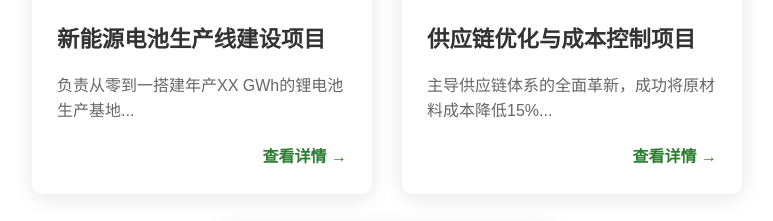
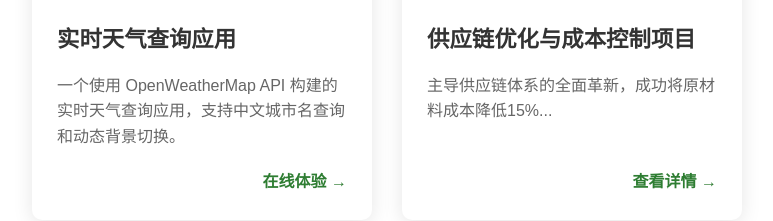
Before and after one commit to zhaoyangzhao88-max/portfolio-website, a plain HTML site: page index.html in a window 1280 px wide. Shown: the part 2494-2715 px from the top of the page, without its empty margins (253-1026 px from the left). Drawn offline with Linux system fonts and the light colour scheme.

```diff
--- a/index.html
+++ b/index.html
@@ -99,14 +99,20 @@
             <h2 class="section-title">项目展示</h2>
             <div class="projects-container">
                 <!-- 项目卡片 1 -->
+                <!-- 用这段新代码替换第一个项目卡片 -->
 <div class="project-card">
     <div class="project-image">
-                        <img src="project1.jpg" alt="项目一图片">
+        <!-- 你可以为天气应用找一张合适的图片，或者暂时用 project1.jpg -->
+        <img src="/portfolio-website/project1.jpg" alt="天气应用截图">
     </div>
     <div class="project-info">
-                        <h3>新能源电池生产线建设项目</h3>
-                        <p>负责从零到一搭建年产XX GWh的锂电池生产基地...</p>
-                        <a href="#" class="project-link">查看详情 &rarr;</a>
+        <h3>实时天气查询应用</h3>
+        <p>一个使用 OpenWeatherMap API 构建的实时天气查询应用，支持中文城市名查询和动态背景切换。</p>
+
+        <!-- 关键修改：链接到你已经上线的 weather-app -->
+        <a href="https://zhaoyangzhao88-max.github.io/weather-app/" target="_blank" class="project-link">
+            在线体验 &rarr;
+        </a>
     </div>
 </div>
                 <!-- 项目卡片 2 -->
```
Lines whose indentation alone changed are shown as unchanged.
